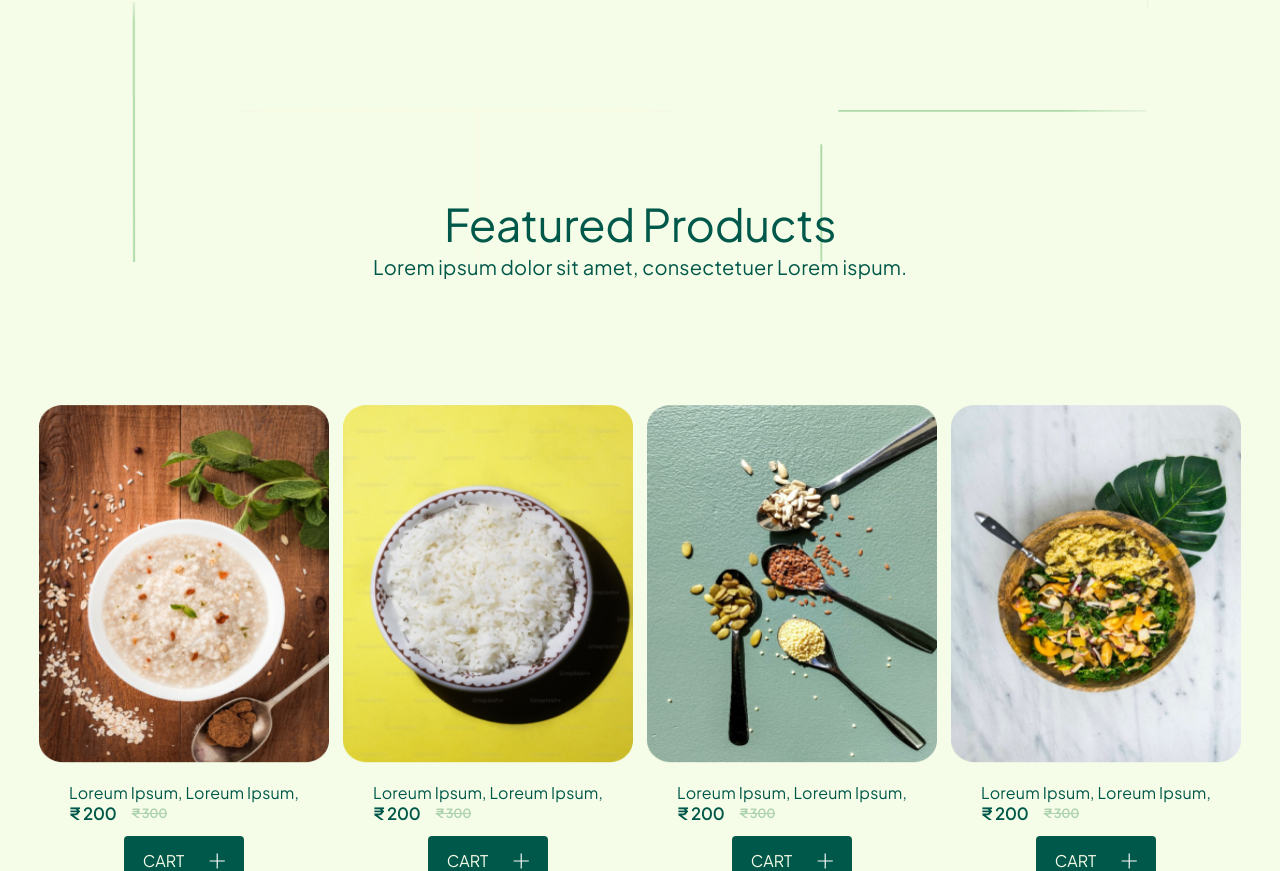
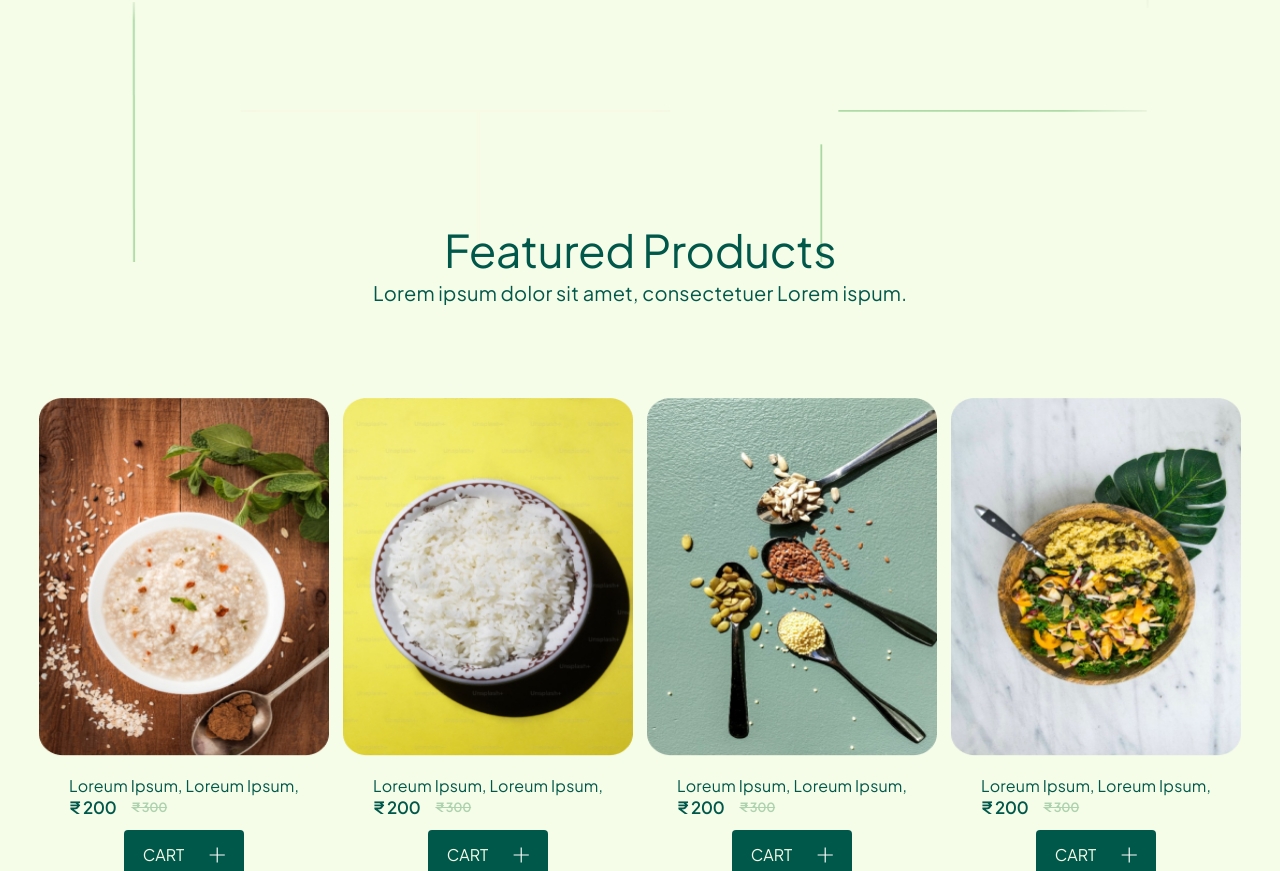
Before and after one commit to subru-37/sample-repo, a React (Vite) app in the folder client/: page / in a window 1280 px wide. Shown: the part 538-1409 px from the top of the page. Built offline with nearby package versions, Linux system fonts and the light colour scheme.

Commit message:
reduced space between slideshow and featured products heading

```diff
--- a/client/src/Components/Collections.tsx
+++ b/client/src/Components/Collections.tsx
@@ -41,7 +41,7 @@ const Collections = (props: any) => {
         : '55px 0px -90px 0px'
       : '220px 0px -145px 0px'
     : '140px 0px -155px 0px';
-  console.log(rootmargin);
+  // console.log(rootmargin);
   const onscreen = useOnScreen(ref1, rootmargin);
   return (
     <Box
@@ -86,6 +86,7 @@ const Collections = (props: any) => {
           arrows={false}
           width="95vw"
           components={collectionItems}
+          // margin='50px'
           // ref1={ref1}
         />
         <ExploreMore ref1={ref1} />
--- a/client/src/Components/Features.tsx
+++ b/client/src/Components/Features.tsx
@@ -90,7 +90,7 @@ const Features = () => {
           //   minWidth: '100vw',
           display: 'flex',
           alignItems: 'center',
-          justifyContent: 'space-between',
+          justifyContent: 'center',
           flexDirection: 'column',
         }}
       >
@@ -101,6 +101,7 @@ const Features = () => {
             justifyContent: 'space-between',
             flexDirection: 'column',
             minHeight: '85px',
+            margin:'20px 0px'
           }}
         >
           <Typography
```
